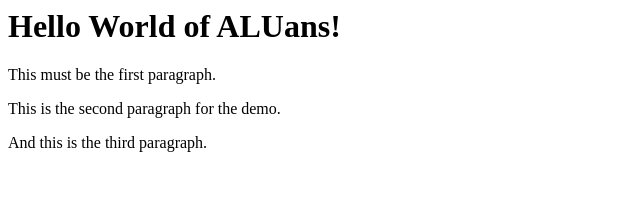
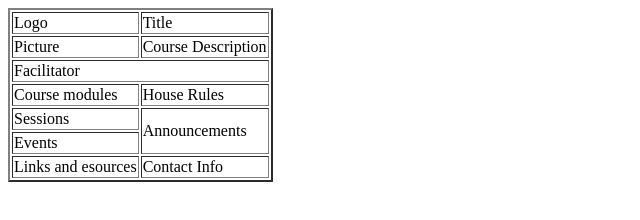
Before and after one commit to Sammyiel/Web_Dev_Tools-demo, a plain HTML site: page index.html in a window 1280 px wide. Shown: the whole page, without its empty margins (0-640 px from the left). Drawn offline with Linux system fonts and the light colour scheme.

Commit message:
Page layout

```diff
--- a/index.html
+++ b/index.html
@@ -1,8 +1,33 @@
 <title>Web Dev Tools</title>
 
 <body>
-	<h1>Hello World of ALUans!</h1>
-	<p>This must be the first paragraph.</p>
-	<p>This is the second paragraph for the demo.</p>
-	<p>And this is the third paragraph.</p>
+	<table border="2">
+		<tr>
+			<td>Logo</td>
+			<td>Title</td>
+		</tr>
+		<tr>
+			<td>Picture</td>
+			<td>Course Description</td>
+		</tr>
+		<tr>
+			<td colspan="2">Facilitator</td>
+		</tr>
+		<tr>
+			<td>Course modules</td>
+			<td>House Rules</td>
+		</tr>
+		<tr>
+			<td>Sessions</td>
+			<td rowspan="2">Announcements</td>
+		</tr>
+		<tr>
+			<td>Events</td>
+		</tr>
+		<tr>
+			<td>Links and esources</td>
+			<td>Contact Info</td>
+		</tr>
+
+	</table>
 </body>
```
